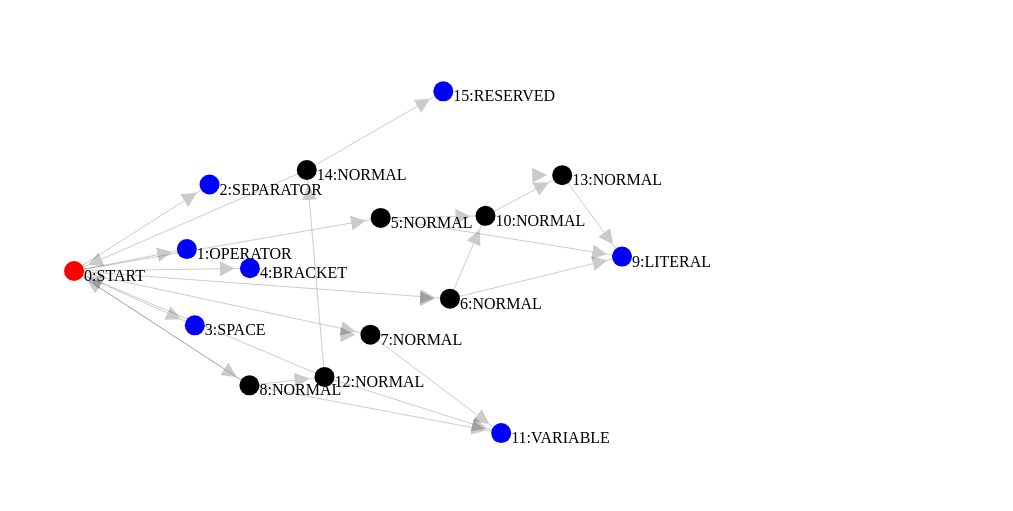
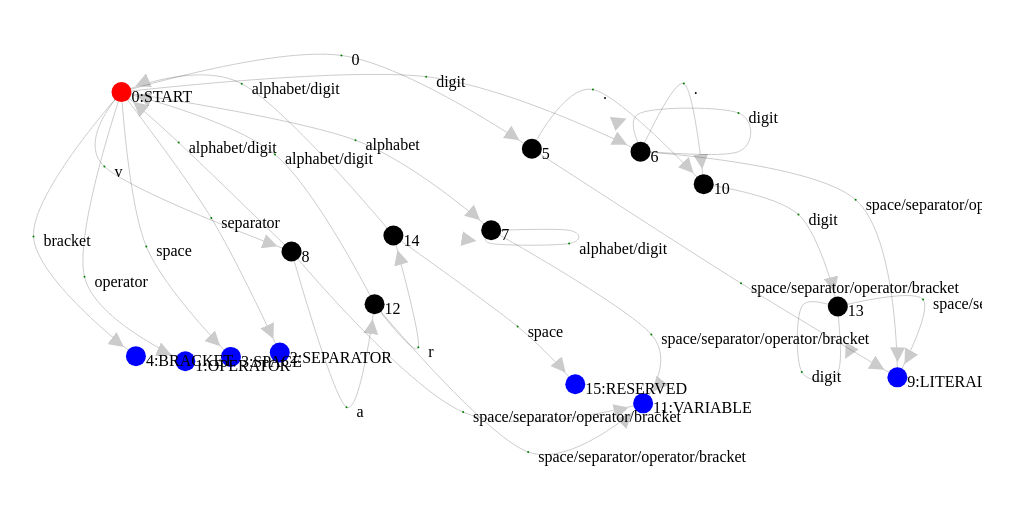
Before and after one commit to Greenere/howlang, a plain HTML site: page interpreter/lexer/automata.html in a window 1280 px wide. Shown: the whole page, without its empty margins (26-1039 px from the left). Drawn offline with nearby package versions, Linux system fonts and the light colour scheme.

Commit message:
finish automata visualization

```diff
--- a/interpreter/lexer/automata.html
+++ b/interpreter/lexer/automata.html
@@ -4,7 +4,7 @@
     <script src="https://d3js.org/d3.v7.min.js"></script>
   </head>
   <body>
-    <svg id="automata" width="800" height="500"></svg>
+    <svg id="automata" width="1000" height="500"></svg>
     <script>
           var svg = d3.select("svg#automata");
           var width = svg.attr("width");
@@ -20,16 +20,43 @@
             if (type == "START"){
               return "red";
             }
+            if (type == "CONDITION"){
+              return "green";
+            }
             return "blue";
           }
-          var type_force = (type)=>{
+          var node_size = (type)=>{
+            if (type == "CONDITION"){
+              return 1;
+            }
+            return 10;
+          }
+          var label_text = (d) => {
+            if (d.type == "NORMAL"){
+              return d.id;
+            }
+            if (d.type == "CONDITION"){
+              return d.name;
+            }
+            return d.id + ":" + d.type;
+          }
+          var terminal_force = (type)=>{
             if (type == "NORMAL"){
-              return 0.5;
+              return width/2;
             }
             if (type == "START"){
-              return 1;
+              return width * 0.05;
             }
-            return 0.25;
+            if (type == "CONDITION"){
+              return width/2;
+            }
+            return width * 0.8;
+          }
+          var is_terminal = (type)=>{
+            if (type == "NORMAL" || type == "START" || type == "CONDITION"){
+              return false;
+            }
+            return true;
           }
           var linkColor = "black";
 
@@ -66,48 +93,105 @@
                   .forceLink()
                   .links(graph.links)
                   .id((d) => d.id)
-                  .distance(10)
+                  .distance(1)
               )
-              .force("repulse", d3.forceManyBody().strength(-2000))
+              .force(
+                "binds",
+                d3
+                  .forceLink()
+                  .links(graph.binds)
+                  .id((d) => d.id)
+                  .distance(1)
+              )
+              .force("repulse", d3.forceManyBody().strength(-2500))
               .force(
                 "centerx",
                 d3
                   .forceX()
-                  .x((d) => width * (1 - type_force(d.type)))
+                  .x((d) => terminal_force(d.type))
                   .strength(0.5)
               )
               .force(
                 "centery",
                 d3
                   .forceY()
-                  .y((d) => height / 2)
-                  .strength((d)=>type_force(d.type))
+                  .y((d) => height /2)
+                  .strength(1)
+              )
+              .force(
+                "terminal_align",
+                d3
+                  .forceY()
+                  .y((d) => height*0.8)
+                  .strength((d)=>is_terminal(d.type)?5:0)
+              )
+              .force(
+                "start_align",
+                d3
+                  .forceY()
+                  .y((d) => height*0.1)
+                  .strength((d)=>d.type=="START"?5:0)
               )
               .on("tick", ticked);
 
             simulation.stop();
 
+            var line_gen = d3.line()
+                  .x((p) => p.x)
+                  .y((p) => p.y)
+                  .curve(d3.curveCardinal);
+            var loop_gen = d3.line()
+                  .x((p) => p.x)
+                  .y((p) => p.y)
+                  .curve(d3.curveCardinalClosed);
+
+            var get_bind = (bind)=>{
+              nodes = graph.nodes;
+              for (i = 0; i < nodes.length; i++){
+                if (nodes[i].id == bind) {
+                  return nodes[i];
+                }
+              }
+            }
+
+            var get_curve_points = (link) =>{
+              bind_point = get_bind(link.bind);
+              return [{x:link.source.x, y:link.source.y},
+                      {x:bind_point.x, y:bind_point.y},
+                      {x:link.target.x, y:link.target.y}];
+            }
+
+            var get_curve_points_loop = (link) =>{
+              bind_point = get_bind(link.bind);
+              return [{x:link.source.x, y:link.source.y},
+                      {x:link.source.x, y:bind_point.y},
+                      {x:bind_point.x, y:bind_point.y},
+                      {x:bind_point.x, y:link.target.y},
+                      {x:link.target.x, y:link.target.y}];
+            }
+
+            var get_path = (link) =>{
+              if (link.source.id != link.target.id){
+                return line_gen(get_curve_points(link));
+              }
+              return loop_gen(get_curve_points_loop(link));
+            }
+
             var lines = linkGroup
-              .selectAll("line.links")
+              .selectAll("path.links")
               .data(graph.links).join(
               (enter) => {
                 enter
-                  .append("line")
+                  .append("path")
                   .attr("class", `link`)
                   .attr("stroke", linkColor)
                   .attr("opacity", 0.2)
-                  .attr("x1", (d) => d.source.x)
-                  .attr("y1", (d) => d.source.y)
-                  .attr("x2", (d) => d.target.x)
-                  .attr("y2", (d) => d.target.y)
+                  .attr("d", (d)=>get_path(d))
+                  .attr("fill", "none")
                   .attr("marker-end", "url(#arrowhead)");
               },
               (update) => {
-                update
-                  .attr("x1", (d) => d.source.x)
-                  .attr("y1", (d) => d.source.y)
-                  .attr("x2", (d) => d.target.x)
-                  .attr("y2", (d) => d.target.y);
+                update.attr("d", (d)=>get_path(d))
               }
             );
 
@@ -120,7 +204,7 @@
                     .append("circle")
                     .attr("class", "node")
                     .attr("stroke", "none")
-                    .attr("r", nodeSize)
+                    .attr("r", (d)=>node_size(d.type))
                     .attr("cx", (d) => d.x)
                     .attr("cy", (d) => d.y)
                     .attr("fill", (d) => color(d.type))
@@ -147,7 +231,7 @@
                     .attr("class", "labels")
                     .attr("x", (d) => d.x + nodeSize)
                     .attr("y", (d) => d.y + nodeSize)
-                    .text((d) => d.id + ":" + d.type),
+                    .text((d) => label_text(d)),
                 (update) => {
                   update.attr("x", (d) => d.x + nodeSize)
                   .attr("y", (d) => d.y + nodeSize);
@@ -157,16 +241,13 @@
             simulation.tick(10);
             simulation.restart();
 
-            lines = linkGroup.selectAll("line.link");
+            lines = linkGroup.selectAll("path.link");
             circles = nodeGroup.selectAll("circle.node");
             texts = nodeGroup.selectAll("text.labels");
 
             function ticked() {
               lines
-                .attr("x1", (d) => d.source.x)
-                .attr("y1", (d) => d.source.y)
-                .attr("x2", (d) => d.target.x)
-                .attr("y2", (d) => d.target.y);
+               .attr("d", (d)=>get_path(d))
               circles.attr("cx", (d) => d.x).attr("cy", (d) => d.y);
               texts.attr("x", (d) => d.x + nodeSize)
               .attr("y", (d) => d.y + nodeSize);
--- a/interpreter/lexer/automata.json
+++ b/interpreter/lexer/automata.json
@@ -278,135 +278,291 @@
       {
         "source": "0",
         "target": "1",
-        "condition": "operator"
+        "condition": "operator",
+        "bind": "operator_0_1"
       },
       {
         "source": "0",
         "target": "2",
-        "condition": "separator"
+        "condition": "separator",
+        "bind": "separator_0_2"
       },
       {
         "source": "0",
         "target": "3",
-        "condition": "space"
+        "condition": "space",
+        "bind": "space_0_3"
       },
       {
         "source": "0",
         "target": "4",
-        "condition": "bracket"
+        "condition": "bracket",
+        "bind": "bracket_0_4"
       },
       {
         "source": "0",
         "target": "5",
-        "condition": "0"
+        "condition": "0",
+        "bind": "0_0_5"
       },
       {
         "source": "0",
         "target": "6",
-        "condition": "digit"
+        "condition": "digit",
+        "bind": "digit_0_6"
       },
       {
         "source": "0",
         "target": "7",
-        "condition": "alphabet"
+        "condition": "alphabet",
+        "bind": "alphabet_0_7"
       },
       {
         "source": "0",
         "target": "8",
-        "condition": "v"
+        "condition": "v",
+        "bind": "v_0_8"
       },
       {
         "source": "5",
         "target": "9",
-        "condition": "space/separator/operator/bracket"
+        "condition": "space/separator/operator/bracket",
+        "bind": "space/separator/operator/bracket_5_9"
       },
       {
         "source": "5",
         "target": "10",
-        "condition": "."
+        "condition": ".",
+        "bind": "._5_10"
       },
       {
         "source": "6",
         "target": "6",
-        "condition": "digit"
+        "condition": "digit",
+        "bind": "digit_6_6"
       },
       {
         "source": "6",
         "target": "9",
-        "condition": "space/separator/operator/bracket"
+        "condition": "space/separator/operator/bracket",
+        "bind": "space/separator/operator/bracket_6_9"
       },
       {
         "source": "6",
         "target": "10",
-        "condition": "."
+        "condition": ".",
+        "bind": "._6_10"
       },
       {
         "source": "7",
         "target": "11",
-        "condition": "space/separator/operator/bracket"
+        "condition": "space/separator/operator/bracket",
+        "bind": "space/separator/operator/bracket_7_11"
       },
       {
         "source": "7",
         "target": "7",
-        "condition": "alphabet/digit"
+        "condition": "alphabet/digit",
+        "bind": "alphabet/digit_7_7"
       },
       {
         "source": "8",
         "target": "0",
-        "condition": "alphabet/digit"
+        "condition": "alphabet/digit",
+        "bind": "alphabet/digit_8_0"
       },
       {
         "source": "8",
         "target": "11",
-        "condition": "space/separator/operator/bracket"
+        "condition": "space/separator/operator/bracket",
+        "bind": "space/separator/operator/bracket_8_11"
       },
       {
         "source": "8",
         "target": "12",
-        "condition": "a"
+        "condition": "a",
+        "bind": "a_8_12"
       },
       {
         "source": "10",
         "target": "13",
-        "condition": "digit"
+        "condition": "digit",
+        "bind": "digit_10_13"
       },
       {
         "source": "12",
         "target": "0",
-        "condition": "alphabet/digit"
+        "condition": "alphabet/digit",
+        "bind": "alphabet/digit_12_0"
       },
       {
         "source": "12",
         "target": "11",
-        "condition": "space/separator/operator/bracket"
+        "condition": "space/separator/operator/bracket",
+        "bind": "space/separator/operator/bracket_12_11"
       },
       {
         "source": "12",
         "target": "14",
-        "condition": "r"
+        "condition": "r",
+        "bind": "r_12_14"
       },
       {
         "source": "13",
         "target": "13",
-        "condition": "digit"
+        "condition": "digit",
+        "bind": "digit_13_13"
       },
       {
         "source": "13",
         "target": "9",
-        "condition": "space/separator/operator/bracket"
+        "condition": "space/separator/operator/bracket",
+        "bind": "space/separator/operator/bracket_13_9"
       },
       {
         "source": "14",
         "target": "0",
-        "condition": "alphabet/digit"
+        "condition": "alphabet/digit",
+        "bind": "alphabet/digit_14_0"
       },
       {
         "source": "14",
         "target": "15",
-        "condition": "space"
+        "condition": "space",
+        "bind": "space_14_15"
       }
     ],
     "nodes": [
+      {
+        "id": "operator_0_1",
+        "type": "CONDITION",
+        "name": "operator"
+      },
+      {
+        "id": "separator_0_2",
+        "type": "CONDITION",
+        "name": "separator"
+      },
+      {
+        "id": "space_0_3",
+        "type": "CONDITION",
+        "name": "space"
+      },
+      {
+        "id": "bracket_0_4",
+        "type": "CONDITION",
+        "name": "bracket"
+      },
+      {
+        "id": "0_0_5",
+        "type": "CONDITION",
+        "name": "0"
+      },
+      {
+        "id": "digit_0_6",
+        "type": "CONDITION",
+        "name": "digit"
+      },
+      {
+        "id": "alphabet_0_7",
+        "type": "CONDITION",
+        "name": "alphabet"
+      },
+      {
+        "id": "v_0_8",
+        "type": "CONDITION",
+        "name": "v"
+      },
+      {
+        "id": "space/separator/operator/bracket_5_9",
+        "type": "CONDITION",
+        "name": "space/separator/operator/bracket"
+      },
+      {
+        "id": "._5_10",
+        "type": "CONDITION",
+        "name": "."
+      },
+      {
+        "id": "digit_6_6",
+        "type": "CONDITION",
+        "name": "digit"
+      },
+      {
+        "id": "space/separator/operator/bracket_6_9",
+        "type": "CONDITION",
+        "name": "space/separator/operator/bracket"
+      },
+      {
+        "id": "._6_10",
+        "type": "CONDITION",
+        "name": "."
+      },
+      {
+        "id": "space/separator/operator/bracket_7_11",
+        "type": "CONDITION",
+        "name": "space/separator/operator/bracket"
+      },
+      {
+        "id": "alphabet/digit_7_7",
+        "type": "CONDITION",
+        "name": "alphabet/digit"
+      },
+      {
+        "id": "alphabet/digit_8_0",
+        "type": "CONDITION",
+        "name": "alphabet/digit"
+      },
+      {
+        "id": "space/separator/operator/bracket_8_11",
+        "type": "CONDITION",
+        "name": "space/separator/operator/bracket"
+      },
+      {
+        "id": "a_8_12",
+        "type": "CONDITION",
+        "name": "a"
+      },
+      {
+        "id": "digit_10_13",
+        "type": "CONDITION",
+        "name": "digit"
+      },
+      {
+        "id": "alphabet/digit_12_0",
+        "type": "CONDITION",
+        "name": "alphabet/digit"
+      },
+      {
+        "id": "space/separator/operator/bracket_12_11",
+        "type": "CONDITION",
+        "name": "space/separator/operator/bracket"
+      },
+      {
+        "id": "r_12_14",
+        "type": "CONDITION",
+        "name": "r"
+      },
+      {
+        "id": "digit_13_13",
+        "type": "CONDITION",
+        "name": "digit"
+      },
+      {
+        "id": "space/separator/operator/bracket_13_9",
+        "type": "CONDITION",
+        "name": "space/separator/operator/bracket"
+      },
+      {
+        "id": "alphabet/digit_14_0",
+        "type": "CONDITION",
+        "name": "alphabet/digit"
+      },
+      {
+        "id": "space_14_15",
+        "type": "CONDITION",
+        "name": "space"
+      },
       {
         "id": "0",
         "type": "START"
@@ -471,6 +627,268 @@
         "id": "15",
         "type": "RESERVED"
       }
+    ],
+    "binds": [
+      {
+        "source": "0",
+        "target": "operator_0_1",
+        "condition": "operator"
+      },
+      {
+        "source": "operator_0_1",
+        "target": "1",
+        "condition": "operator"
+      },
+      {
+        "source": "0",
+        "target": "separator_0_2",
+        "condition": "separator"
+      },
+      {
+        "source": "separator_0_2",
+        "target": "2",
+        "condition": "separator"
+      },
+      {
+        "source": "0",
+        "target": "space_0_3",
+        "condition": "space"
+      },
+      {
+        "source": "space_0_3",
+        "target": "3",
+        "condition": "space"
+      },
+      {
+        "source": "0",
+        "target": "bracket_0_4",
+        "condition": "bracket"
+      },
+      {
+        "source": "bracket_0_4",
+        "target": "4",
+        "condition": "bracket"
+      },
+      {
+        "source": "0",
+        "target": "0_0_5",
+        "condition": "0"
+      },
+      {
+        "source": "0_0_5",
+        "target": "5",
+        "condition": "0"
+      },
+      {
+        "source": "0",
+        "target": "digit_0_6",
+        "condition": "digit"
+      },
+      {
+        "source": "digit_0_6",
+        "target": "6",
+        "condition": "digit"
+      },
+      {
+        "source": "0",
+        "target": "alphabet_0_7",
+        "condition": "alphabet"
+      },
+      {
+        "source": "alphabet_0_7",
+        "target": "7",
+        "condition": "alphabet"
+      },
+      {
+        "source": "0",
+        "target": "v_0_8",
+        "condition": "v"
+      },
+      {
+        "source": "v_0_8",
+        "target": "8",
+        "condition": "v"
+      },
+      {
+        "source": "5",
+        "target": "space/separator/operator/bracket_5_9",
+        "condition": "space/separator/operator/bracket"
+      },
+      {
+        "source": "space/separator/operator/bracket_5_9",
+        "target": "9",
+        "condition": "space/separator/operator/bracket"
+      },
+      {
+        "source": "5",
+        "target": "._5_10",
+        "condition": "."
+      },
+      {
+        "source": "._5_10",
+        "target": "10",
+        "condition": "."
+      },
+      {
+        "source": "6",
+        "target": "digit_6_6",
+        "condition": "digit"
+      },
+      {
+        "source": "digit_6_6",
+        "target": "6",
+        "condition": "digit"
+      },
+      {
+        "source": "6",
+        "target": "space/separator/operator/bracket_6_9",
+        "condition": "space/separator/operator/bracket"
+      },
+      {
+        "source": "space/separator/operator/bracket_6_9",
+        "target": "9",
+        "condition": "space/separator/operator/bracket"
+      },
+      {
+        "source": "6",
+        "target": "._6_10",
+        "condition": "."
+      },
+      {
+        "source": "._6_10",
+        "target": "10",
+        "condition": "."
+      },
+      {
+        "source": "7",
+        "target": "space/separator/operator/bracket_7_11",
+        "condition": "space/separator/operator/bracket"
+      },
+      {
+        "source": "space/separator/operator/bracket_7_11",
+        "target": "11",
+        "condition": "space/separator/operator/bracket"
+      },
+      {
+        "source": "7",
+        "target": "alphabet/digit_7_7",
+        "condition": "alphabet/digit"
+      },
+      {
+        "source": "alphabet/digit_7_7",
+        "target": "7",
+        "condition": "alphabet/digit"
+      },
+      {
+        "source": "8",
+        "target": "alphabet/digit_8_0",
+        "condition": "alphabet/digit"
+      },
+      {
+        "source": "alphabet/digit_8_0",
+        "target": "0",
+        "condition": "alphabet/digit"
+      },
+      {
+        "source": "8",
+        "target": "space/separator/operator/bracket_8_11",
+        "condition": "space/separator/operator/bracket"
+      },
+      {
+        "source": "space/separator/operator/bracket_8_11",
+        "target": "11",
+        "condition": "space/separator/operator/bracket"
+      },
+      {
+        "source": "8",
+        "target": "a_8_12",
+        "condition": "a"
+      },
+      {
+        "source": "a_8_12",
+        "target": "12",
+        "condition": "a"
+      },
+      {
+        "source": "10",
+        "target": "digit_10_13",
+        "condition": "digit"
+      },
+      {
+        "source": "digit_10_13",
+        "target": "13",
+        "condition": "digit"
+      },
+      {
+        "source": "12",
+        "target": "alphabet/digit_12_0",
+        "condition": "alphabet/digit"
+      },
+      {
+        "source": "alphabet/digit_12_0",
+        "target": "0",
+        "condition": "alphabet/digit"
+      },
+      {
+        "source": "12",
+        "target": "space/separator/operator/bracket_12_11",
+        "condition": "space/separator/operator/bracket"
+      },
+      {
+        "source": "space/separator/operator/bracket_12_11",
+        "target": "11",
+        "condition": "space/separator/operator/bracket"
+      },
+      {
+        "source": "12",
+        "target": "r_12_14",
+        "condition": "r"
+      },
+      {
+        "source": "r_12_14",
+        "target": "14",
+        "condition": "r"
+      },
+      {
+        "source": "13",
+        "target": "digit_13_13",
+        "condition": "digit"
+      },
+      {
+        "source": "digit_13_13",
+        "target": "13",
+        "condition": "digit"
+      },
+      {
+        "source": "13",
+        "target": "space/separator/operator/bracket_13_9",
+        "condition": "space/separator/operator/bracket"
+      },
+      {
+        "source": "space/separator/operator/bracket_13_9",
+        "target": "9",
+        "condition": "space/separator/operator/bracket"
+      },
+      {
+        "source": "14",
+        "target": "alphabet/digit_14_0",
+        "condition": "alphabet/digit"
+      },
+      {
+        "source": "alphabet/digit_14_0",
+        "target": "0",
+        "condition": "alphabet/digit"
+      },
+      {
+        "source": "14",
+        "target": "space_14_15",
+        "condition": "space"
+      },
+      {
+        "source": "space_14_15",
+        "target": "15",
+        "condition": "space"
+      }
     ]
   }
 }
```
Also changed, not shown: 1 other file.
